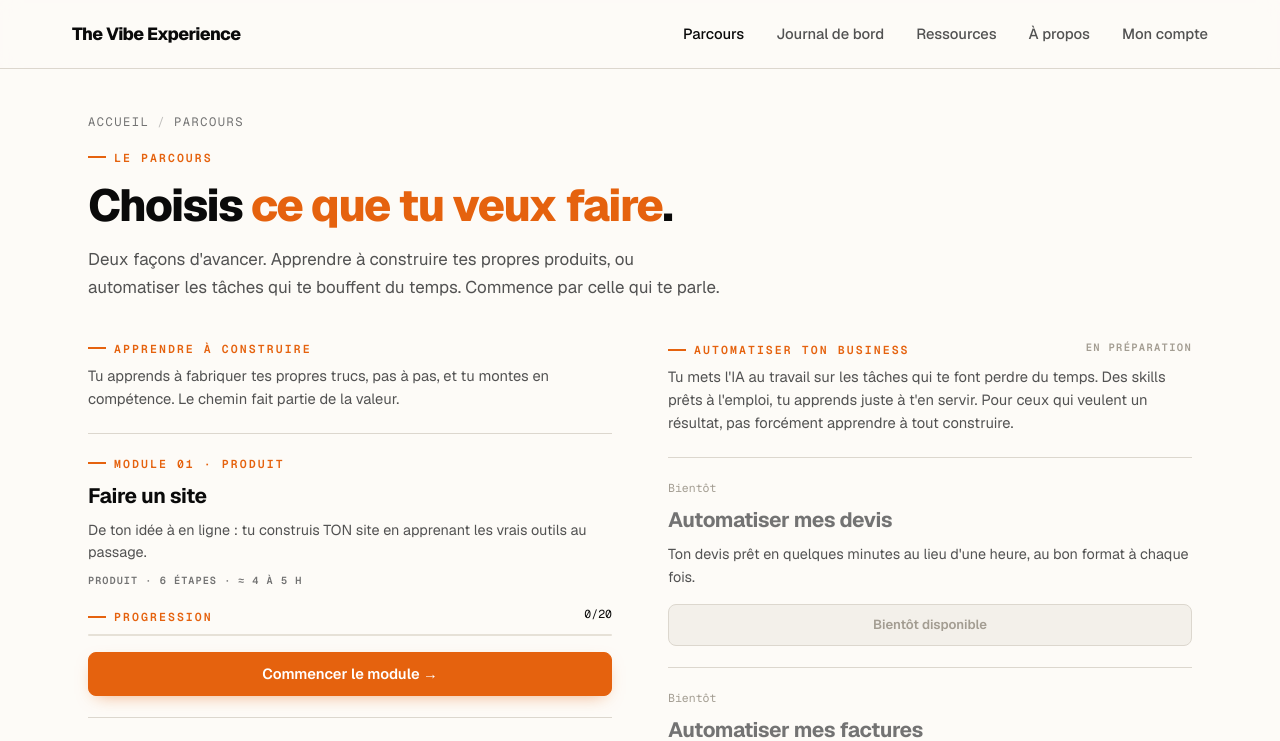
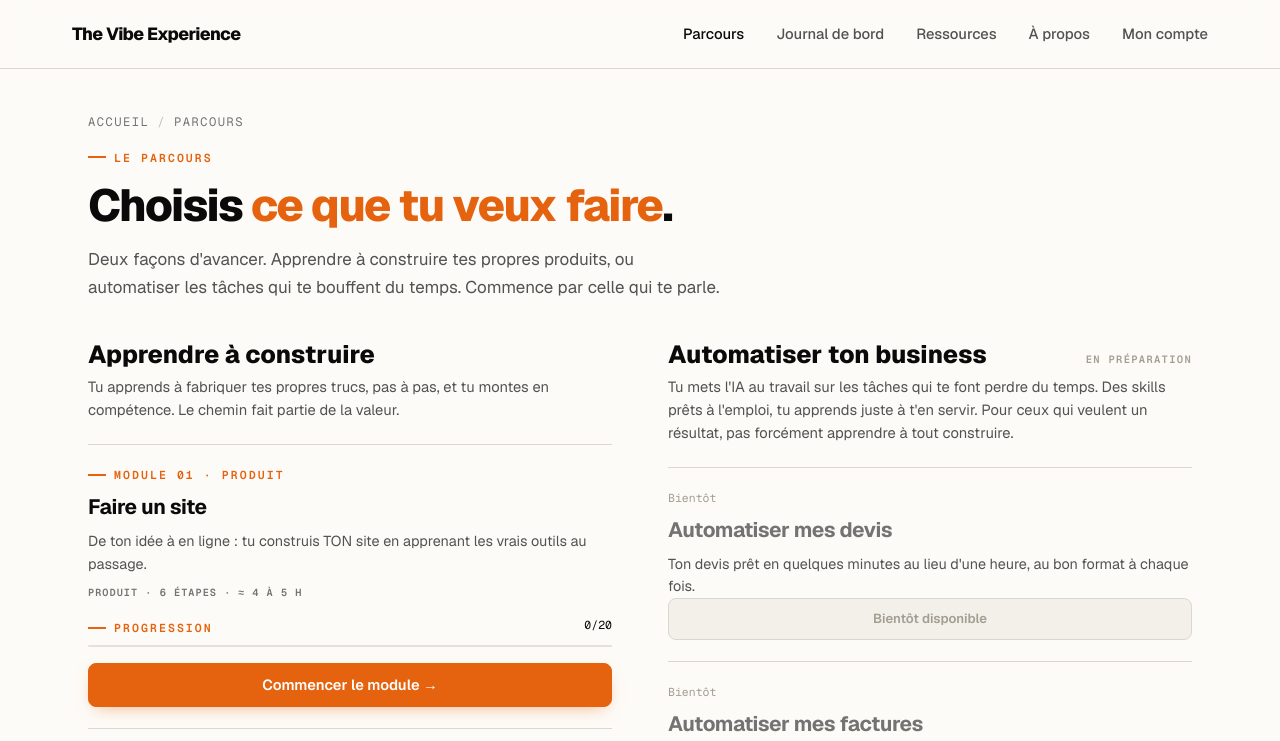
Before and after one commit to The-Vibe-Company/the-vibe-experience, a Next.js app: page /parcours in a window 1280 px wide. Shown: the top 741 px of the page. Built offline with nearby package versions, Linux system fonts and the light colour scheme.

Commit message:
preview: combine current workspace changes

```diff
--- a/src/app/globals.css
+++ b/src/app/globals.css
@@ -111,8 +111,17 @@ a { color: inherit; text-decoration: none; }
 
 /* Pages d'étape : rail de progression à gauche + colonne de lecture au centre */
 .etape-section { background: radial-gradient(50% 60% at 92% 0%, rgba(229,98,14,0.06), rgba(253,251,247,0) 60%); }
-.etape-shell { max-width: 1200px; margin: 0 auto; padding: 2.75rem 3rem 5rem; display: grid; grid-template-columns: 280px minmax(0, 1fr); gap: 4.5rem; align-items: start; }
-.ecol { min-width: 0; max-width: 720px; }
+.etape-shell {
+  width: 100%;
+  max-width: 1440px;
+  margin: 0;
+  padding: 2.75rem clamp(1.25rem, 4vw, 3.5rem) 5rem clamp(1rem, 2vw, 1.75rem);
+  display: grid;
+  grid-template-columns: clamp(270px, 22vw, 320px) minmax(0, 820px) minmax(0, 1fr);
+  column-gap: clamp(2.5rem, 4vw, 4.5rem);
+  align-items: start;
+}
+.ecol { min-width: 0; max-width: 820px; }
 .ecol .etape-obj { color: var(--muted); font-size: 1.05rem; line-height: 1.6; max-width: 42rem; margin-top: 1rem; }
 /* Rail de progression (design 3a/2a) */
 .erail { position: sticky; top: 84px; display: flex; flex-direction: column; gap: 1.1rem; }
@@ -151,7 +160,11 @@ a { color: inherit; text-decoration: none; }
 .mprogress-fill { height: 100%; background: var(--orange); transition: width .3s ease; }
 
 @media (max-width: 900px) {
-  .etape-shell { grid-template-columns: 1fr; gap: 0; padding-top: 1.8rem; }
+  .etape-shell {
+    grid-template-columns: 1fr;
+    gap: 0;
+    padding: 1.8rem 1.25rem 5rem;
+  }
   .erail { position: static; top: auto; margin-bottom: 2rem; padding-bottom: 1.5rem; border-bottom: 1px solid var(--border); }
   .erail-sub { display: none; }
 }
@@ -736,18 +749,17 @@ a.frow:hover .frow-n { color: var(--orange); }
 .pc-srow-soon { grid-template-columns: 1fr auto; }
 .pc-srow-soon .pc-srow-title { color: var(--muted-2); }
 /* Parcours en deux familles côte à côte */
-.pc-cols { display: grid; grid-template-columns: 1fr 1fr; gap: 3.5rem; margin-top: 2.4rem; align-items: start; }
-.pc-cols-reco { grid-template-columns: 3fr 1fr; gap: 5rem; }
-.pc-fam-reco { font-family: var(--font-geist-mono), monospace; font-size: .66rem; font-weight: 600; text-transform: uppercase; letter-spacing: .12em; color: var(--orange); white-space: nowrap; }
-.pc-teaser-intro { font-size: .88rem; line-height: 1.5; color: var(--muted); margin: .5rem 0 0; }
-.pc-teaser-list { margin-top: 1.1rem; display: flex; flex-direction: column; }
-.pc-teaser-item { display: block; border-top: 1px solid var(--border); padding: .7rem 0; font-size: .95rem; font-weight: 600; color: var(--fg); transition: color .15s; }
-.pc-teaser-item:first-child { border-top: none; }
-a.pc-teaser-item:hover { color: var(--orange); }
-.pc-teaser-item.soon { color: var(--muted-2); font-weight: 500; }
+.pc-cols { display: grid; grid-template-columns: 1fr 1fr; column-gap: 3.5rem; row-gap: 2.5rem; margin-top: 2.4rem; align-items: start; }
+.pc-cols-hasreco .pc-col { padding: 1.6rem 1.5rem 1.7rem; border: 1px solid transparent; }
+.pc-cols-hasreco .pc-col-reco { position: relative; border-color: var(--orange); border-radius: var(--radius); }
+.pc-reco-tag { position: absolute; top: 0; left: 1.2rem; transform: translateY(-50%); background: var(--bg); padding: 0 .55rem; font-family: var(--font-geist-mono), monospace; font-size: .66rem; font-weight: 600; text-transform: uppercase; letter-spacing: .12em; color: var(--orange); white-space: nowrap; }
+.pc-family-title { margin: 0; font-size: 1.55rem; line-height: 1.15; font-weight: 800; letter-spacing: 0; color: var(--fg); }
 .pc-col-head { display: flex; align-items: baseline; justify-content: space-between; gap: 1rem; }
 .pc-col-intro { font-size: .92rem; line-height: 1.55; color: var(--muted); margin: .5rem 0 0; }
 .pc-col-list { margin-top: 1.4rem; border-bottom: 1px solid var(--border); }
+.pc-cols:not(.pc-cols-hasreco) .pc-col-list { display: flex; flex-direction: column; }
+.pc-cols:not(.pc-cols-hasreco) .pc-mc-soon { display: flex; flex-direction: column; flex: 1; }
+.pc-cols:not(.pc-cols-hasreco) .pc-mc-soon .pc-soon-bar { margin-top: auto; }
 .pc-mc { display: block; position: relative; border-top: 1px solid var(--border); padding: 1.3rem 0; color: inherit; }
 .pc-mc-head { display: flex; align-items: baseline; justify-content: space-between; gap: 1rem; }
 .pc-mc-title { display: block; font-size: 1.3rem; font-weight: 700; letter-spacing: -0.02em; margin: .5rem 0 0; transition: color .15s; color: var(--fg); }
@@ -781,7 +793,7 @@ a.pc-srow:hover .pc-srow-status { color: var(--orange); }
 .pc-orient .btn-ghost { flex: none; }
 @media (max-width: 860px) {
   .pc-grid { grid-template-columns: 1fr; gap: 1.4rem; }
-  .pc-cols, .pc-cols-reco { grid-template-columns: 1fr; gap: 2.5rem; }
+  .pc-cols { grid-template-columns: 1fr; gap: 2.5rem; }
   .pc-orient { flex-direction: column; align-items: flex-start; gap: 1rem; }
 }
 
--- a/src/components/ParcoursFamilies.tsx
+++ b/src/components/ParcoursFamilies.tsx
@@ -1,6 +1,6 @@
 "use client";
 
-import { useEffect, useState } from "react";
+import { useSyncExternalStore } from "react";
 import Link from "next/link";
 import ParcoursModule1 from "@/components/ParcoursModule1";
 
@@ -23,25 +23,35 @@ const businessSoon = [
   { titre: "Gérer mon agenda", desc: "Tes rendez-vous et tes rappels organisés à ta place." },
 ];
 
+function readRecoBranch(): Branche | null {
+  if (typeof window === "undefined") return null;
+  try {
+    const raw = localStorage.getItem("tve_quiz_reco");
+    if (!raw) return null;
+    const r = JSON.parse(raw);
+    return r.branche === "construire" || r.branche === "automatiser" ? r.branche : null;
+  } catch {
+    return null;
+  }
+}
+
+function subscribeReco(callback: () => void) {
+  if (typeof window === "undefined") return () => {};
+  window.addEventListener("storage", callback);
+  return () => window.removeEventListener("storage", callback);
+}
+
 export default function ParcoursFamilies() {
-  const [branche, setBranche] = useState<Branche | null>(null);
+  const branche = useSyncExternalStore(subscribeReco, readRecoBranch, () => null);
 
-  useEffect(() => {
-    try {
-      const raw = localStorage.getItem("tve_quiz_reco");
-      if (raw) {
-        const r = JSON.parse(raw);
-        if (r.branche === "construire" || r.branche === "automatiser") setBranche(r.branche);
-      }
-    } catch {}
-  }, []);
-
-  // Version complète (colonne large) : cartes de modules détaillées.
-  const construireFull = (
-    <div className="pc-col" key="construire">
+  const construireCol = (
+    <div
+      className={branche === "construire" ? "pc-col pc-col-reco" : "pc-col"}
+      key="construire"
+    >
+      {branche === "construire" && <span className="pc-reco-tag">Parcours conseillé</span>}
       <div className="pc-col-head">
-        <span className="label">Apprendre à construire</span>
-        {branche === "construire" && <span className="pc-fam-reco">Ta reco</span>}
+        <h2 className="pc-family-title">Apprendre à construire</h2>
       </div>
       <p className="pc-col-intro">
         Tu apprends à fabriquer tes propres trucs, pas à pas, et tu montes en compétence. Le chemin
@@ -65,15 +75,15 @@ export default function ParcoursFamilies() {
     </div>
   );
 
-  const automatiserFull = (
-    <div className="pc-col" key="automatiser">
+  const automatiserCol = (
+    <div
+      className={branche === "automatiser" ? "pc-col pc-col-reco" : "pc-col"}
+      key="automatiser"
+    >
+      {branche === "automatiser" && <span className="pc-reco-tag">Parcours conseillé</span>}
       <div className="pc-col-head">
-        <span className="label">Automatiser ton business</span>
-        {branche === "automatiser" ? (
-          <span className="pc-fam-reco">Ta reco</span>
-        ) : (
-          <span className="pc-fam-soon">En préparation</span>
-        )}
+        <h2 className="pc-family-title">Automatiser ton business</h2>
+        <span className="pc-fam-soon">En préparation</span>
       </div>
       <p className="pc-col-intro">
         Tu mets l&apos;IA au travail sur les tâches qui te font perdre du temps. Des skills prêts à
@@ -97,49 +107,8 @@ export default function ParcoursFamilies() {
     </div>
   );
 
-  // Version aperçu (colonne étroite) : juste la famille et la liste des modules.
-  const construireTeaser = (
-    <div className="pc-col pc-teaser" key="construire-t">
-      <div className="pc-col-head">
-        <span className="label">Apprendre à construire</span>
-      </div>
-      <p className="pc-teaser-intro">
-        Apprends à fabriquer tes propres produits, pas à pas.
-      </p>
-      <div className="pc-teaser-list">
-        <Link href="/module" className="pc-teaser-item">
-          Faire un site
-        </Link>
-        <Link href="/creer-un-skill" className="pc-teaser-item">
-          Créer ton premier skill
-        </Link>
-      </div>
-    </div>
-  );
+  const cols =
+    branche === "automatiser" ? [automatiserCol, construireCol] : [construireCol, automatiserCol];
 
-  const automatiserTeaser = (
-    <div className="pc-col pc-teaser" key="automatiser-t">
-      <div className="pc-col-head">
-        <span className="label">Automatiser ton business</span>
-        <span className="pc-fam-soon">En préparation</span>
-      </div>
-      <p className="pc-teaser-intro">
-        Des skills prêts à l&apos;emploi pour les tâches qui te prennent du temps.
-      </p>
-      <div className="pc-teaser-list">
-        {businessSoon.map((m) => (
-          <span className="pc-teaser-item soon" key={m.titre}>
-            {m.titre}
-          </span>
-        ))}
-      </div>
-    </div>
-  );
-
-  let cols: React.ReactNode[];
-  if (!branche) cols = [construireFull, automatiserFull];
-  else if (branche === "automatiser") cols = [automatiserFull, construireTeaser];
-  else cols = [construireFull, automatiserTeaser];
-
-  return <div className={branche ? "pc-cols pc-cols-reco" : "pc-cols"}>{cols}</div>;
+  return <div className={branche ? "pc-cols pc-cols-hasreco" : "pc-cols"}>{cols}</div>;
 }
--- a/src/lib/module-creer-un-skill.ts
+++ b/src/lib/module-creer-un-skill.ts
@@ -1,4 +1,4 @@
-import type { Fiche, EtapeDetail } from "./module-faire-un-site";
+import type { EtapeDetail } from "./module-faire-un-site";
 
 const F = {
   claudecode: {
--- a/src/lib/progress.ts
+++ b/src/lib/progress.ts
@@ -1,6 +1,6 @@
 "use client";
 
-import { useCallback, useEffect, useState } from "react";
+import { useCallback, useSyncExternalStore } from "react";
 
 // Progression d'un module, au niveau SOUS-étape, stockée en local (pas besoin de compte).
 // Objectif : l'utilisateur ne se souvient plus d'où il en est, le site le sait pour lui.
@@ -33,21 +33,29 @@ function write(s: Store) {
   }
 }
 
+function subscribeProgress(callback: () => void) {
+  if (typeof window === "undefined") return () => {};
+  window.addEventListener("storage", callback);
+  window.addEventListener(EVT, callback);
+  return () => {
+    window.removeEventListener("storage", callback);
+    window.removeEventListener(EVT, callback);
+  };
+}
+
+function readDoneSnapshot(moduleKey: string) {
+  if (typeof window === "undefined") return "";
+  return JSON.stringify(read()[moduleKey]?.done ?? []);
+}
+
 export function useModuleProgress(moduleKey: string) {
-  const [done, setDone] = useState<string[]>([]);
-  const [mounted, setMounted] = useState(false);
-
-  useEffect(() => {
-    const refresh = () => setDone(read()[moduleKey]?.done ?? []);
-    refresh();
-    setMounted(true);
-    window.addEventListener("storage", refresh);
-    window.addEventListener(EVT, refresh);
-    return () => {
-      window.removeEventListener("storage", refresh);
-      window.removeEventListener(EVT, refresh);
-    };
-  }, [moduleKey]);
+  const doneSnapshot = useSyncExternalStore(
+    subscribeProgress,
+    () => readDoneSnapshot(moduleKey),
+    () => "",
+  );
+  const done = doneSnapshot ? (JSON.parse(doneSnapshot) as string[]) : [];
+  const mounted = doneSnapshot !== "";
 
   const setDoneState = useCallback(
     (id: string, value: boolean) => {
@@ -57,7 +65,6 @@ export function useModuleProgress(moduleKey: string) {
       else cur.delete(id);
       s[moduleKey] = { done: [...cur] };
       write(s);
-      setDone([...cur]);
     },
     [moduleKey],
   );
```
